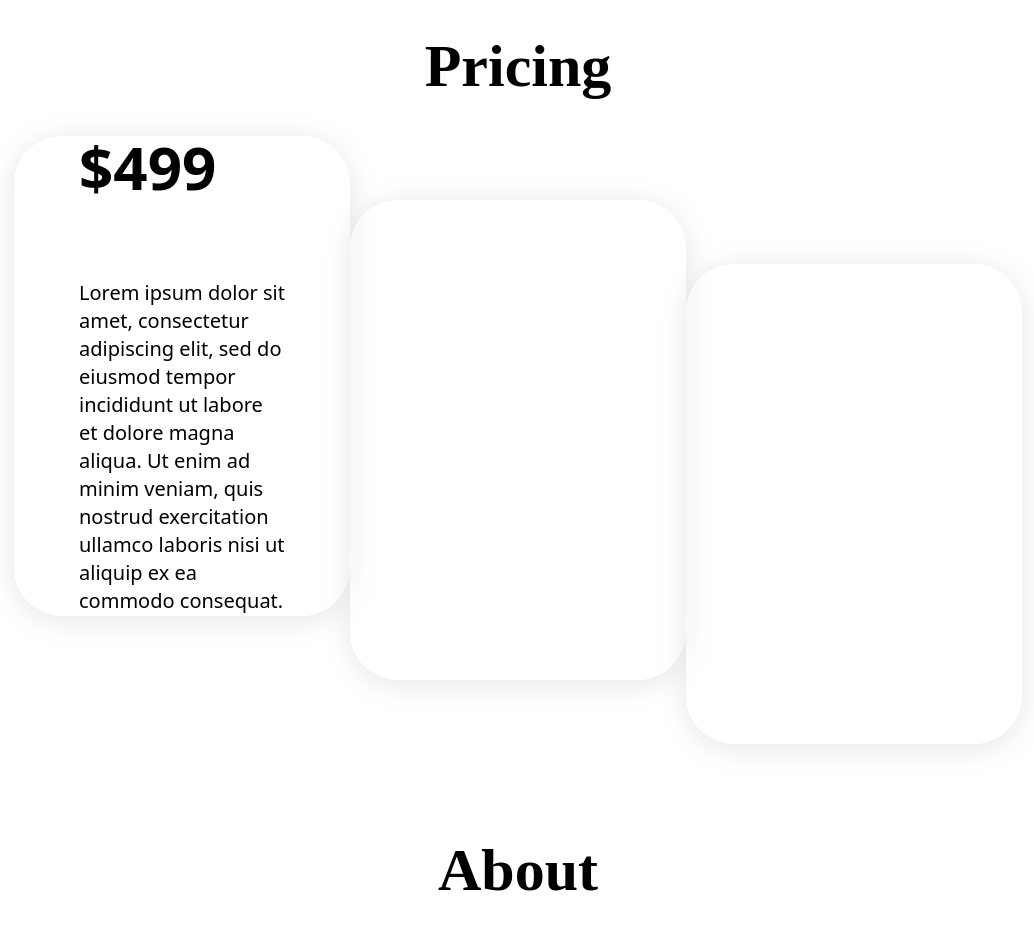
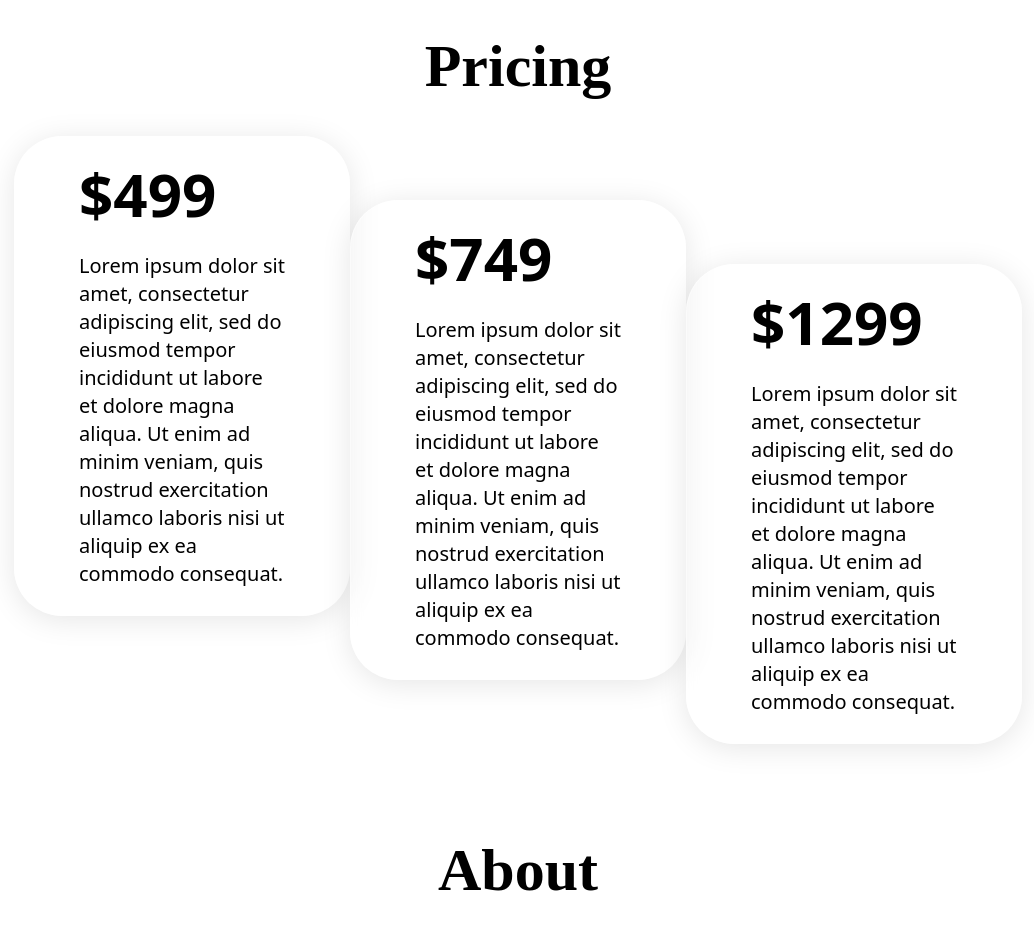
Before and after one commit to PROTOTYPE-FAIL-FAST-ITERATE/nero, a Next.js app: page / in a window 1280 px wide. Shown: the part 840-1769 px from the top of the page, without its empty margins (122-1156 px from the left). Built offline with nearby package versions, Linux system fonts and the light colour scheme; a web font is replaced by a local one.

Commit message:
fixed cards!!!!

```diff
--- a/pages/index.tsx
+++ b/pages/index.tsx
@@ -58,7 +58,7 @@ const Home: NextPage = () => {
           <div className="flex flex-row justify-between">
 
             <div className="flex glassy h-[60vh] w-[42vh] rounded-fuller">
-              <div className="flex flex-col place-content-between px-16">
+              <div className="flex flex-col place-content-evenly px-16">
                 <p className="text-6xl font-bold">$499</p>
                 <p className="text-xl">
                   Lorem ipsum dolor sit amet, consectetur adipiscing elit, sed
@@ -69,8 +69,29 @@ const Home: NextPage = () => {
               </div>
             </div>
 
-            <div className="glassy h-[60vh] w-[42vh] rounded-fuller mt-16"></div>
-            <div className="glassy h-[60vh] w-[42vh] rounded-fuller mt-32"></div>
+            <div className="flex glassy h-[60vh] w-[42vh] rounded-fuller mt-16">
+              <div className="flex flex-col place-content-evenly px-16">
+                <p className="text-6xl font-bold">$749</p>
+                <p className="text-xl">
+                  Lorem ipsum dolor sit amet, consectetur adipiscing elit, sed
+                  do eiusmod tempor incididunt ut labore et dolore magna aliqua.
+                  Ut enim ad minim veniam, quis nostrud exercitation ullamco
+                  laboris nisi ut aliquip ex ea commodo consequat.{" "}
+                </p>
+              </div>
+            </div>
+
+            <div className="flex glassy h-[60vh] w-[42vh] rounded-fuller mt-32">
+              <div className="flex flex-col place-content-evenly px-16">
+                <p className="text-6xl font-bold">$1299</p>
+                <p className="text-xl">
+                  Lorem ipsum dolor sit amet, consectetur adipiscing elit, sed
+                  do eiusmod tempor incididunt ut labore et dolore magna aliqua.
+                  Ut enim ad minim veniam, quis nostrud exercitation ullamco
+                  laboris nisi ut aliquip ex ea commodo consequat.{" "}
+                </p>
+              </div>
+            </div>
 
 
           </div>
@@ -103,7 +124,7 @@ const Home: NextPage = () => {
               Lorem ipsum dolor sit amet, consectetur adipiscing elit, sed do
               eiusmod tempor incididunt ut labore et dolore magna aliqua. Ut
               enim ad minim veniam, quis nostrud exercitation ullamco laboris
-              nisi ut aliquip ex ea commodo consequat. <br/> <br/> Duis aute irure dolor in
+              nisi ut aliquip ex ea commodo consequat. Duis aute irure dolor in
               reprehenderit in voluptate velit esse cillum dolore eu fugiat
               nulla pariatur. Excepteur sint occaecat cupidatat non proident,
               sunt in culpa qui officia deserunt mollit anim id est laborum
```
